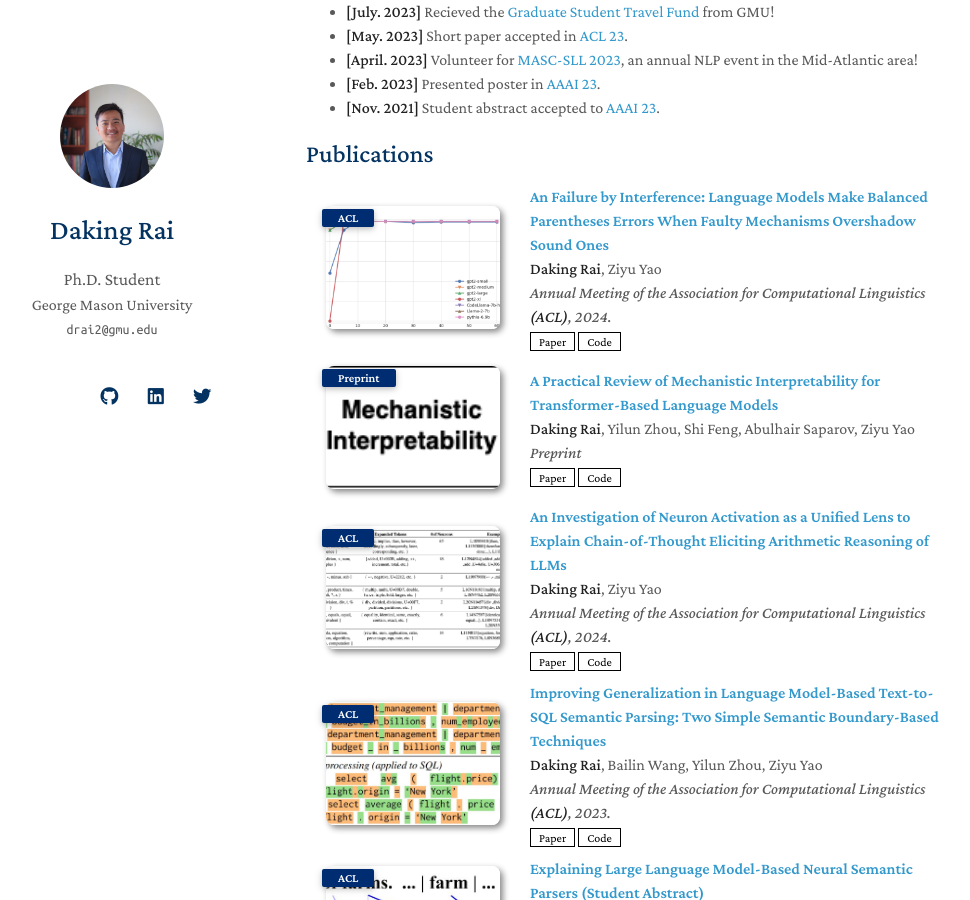
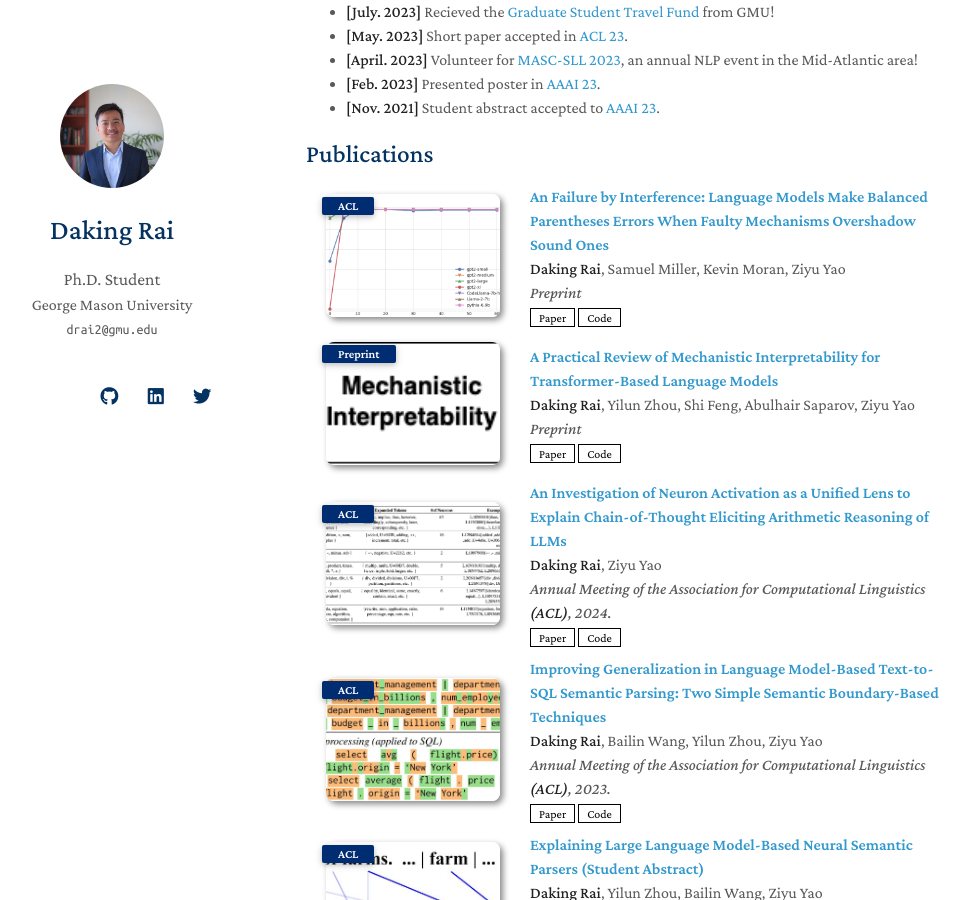
Before and after one commit to Dakingrai/dakingrai.github.io, a Jekyll site: the page built from index.md, in a window 1280 px wide and 900 px high, scrolled down 411 px. Shown: the whole window, without its empty margins (164-1134 px from the left). Built offline with Jekyll 4.4.1, drawn with Linux system fonts in a browser that asks for light colours; nearby versions of some CDN libraries; a style sheet for code colours, icons or effects is not loaded; our own code applies the rules of GitHub Pages for plain Markdown files.

Commit message:
publication!

```diff
--- a/_includes/publications.md
+++ b/_includes/publications.md
@@ -13,8 +13,8 @@
 
   <div class="col-sm-9" style="position: relative;padding-right: 15px;padding-left: 20px;">
     <div class="title"><a href="https://arxiv.org/pdf/2507.00322">An Failure by Interference: Language Models Make Balanced Parentheses Errors When Faulty Mechanisms Overshadow Sound Ones</a></div>
-    <div class="author"><strong>Daking Rai</strong>, Ziyu Yao</div>
-    <div class="periodical"><em>Annual Meeting of the Association for Computational Linguistics <strong>(ACL)</strong>, 2024.</em></div>
+    <div class="author"><strong>Daking Rai</strong>, Samuel Miller, Kevin Moran, Ziyu Yao</div>
+    <div class="periodical"><em>Preprint</em></div>
     <div class="links">
       <a href="https://arxiv.org/pdf/2507.00322" class="btn btn-sm z-depth-0" role="button" target="_blank" style="font-size:12px;">Paper</a>
       <a href="#" class="btn btn-sm z-depth-0" role="button" target="_blank" style="font-size:12px;">Code</a>
```
